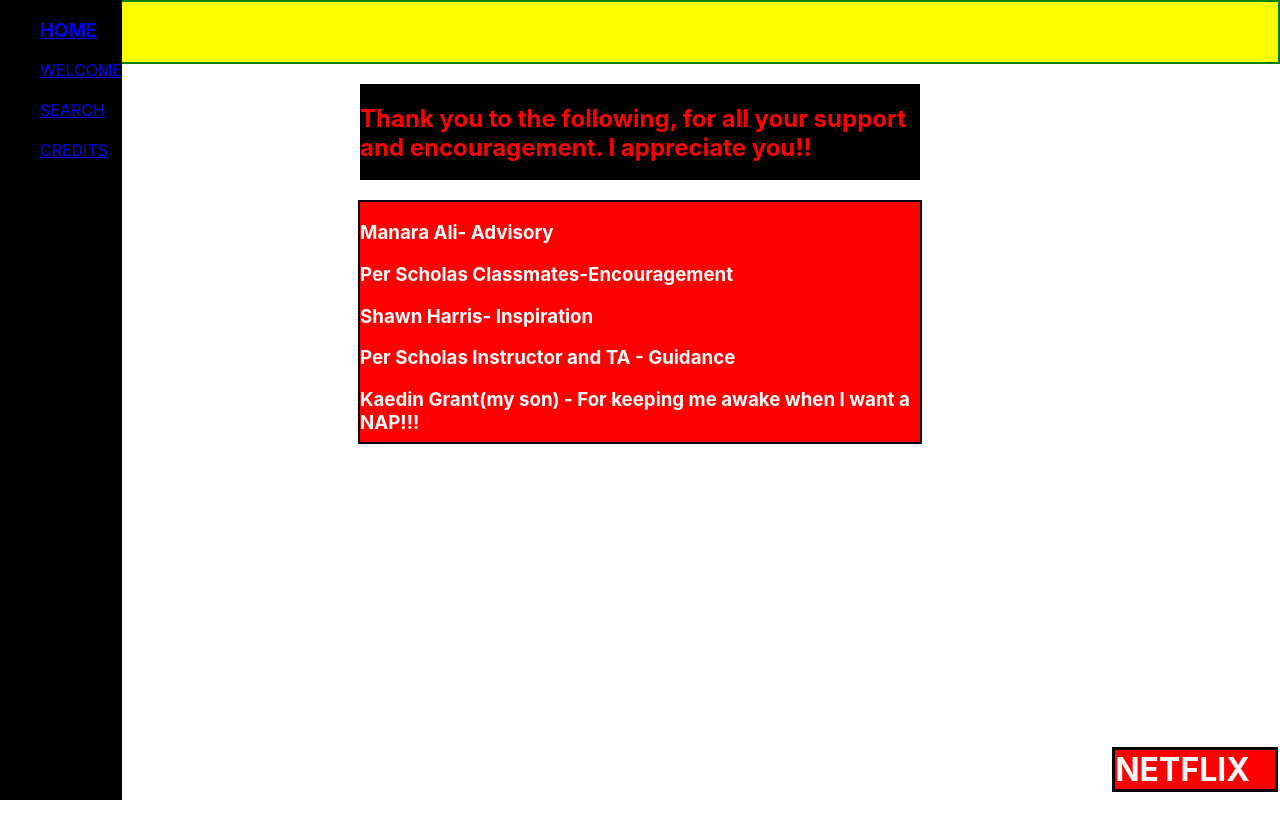
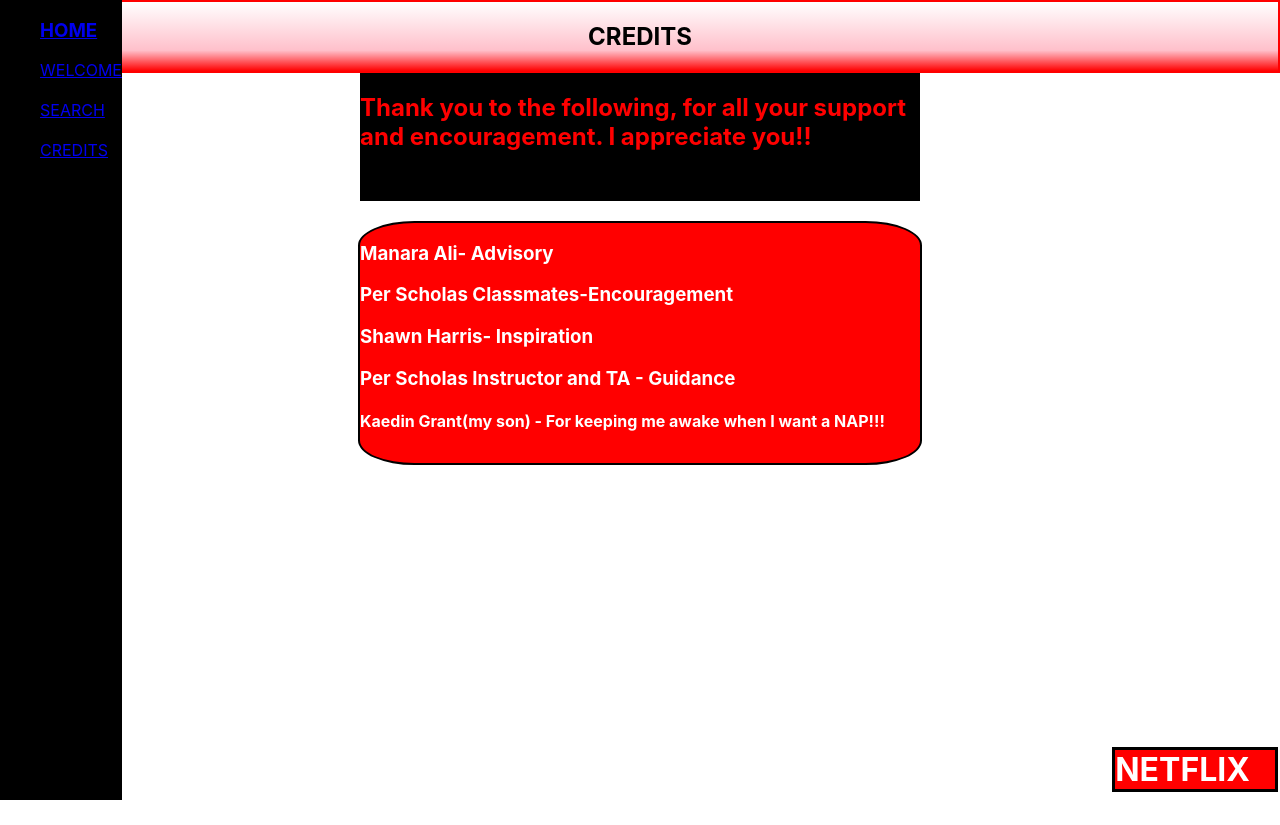
Before and after one commit to twanjobs68/Netflix2, a React (Create React App) app: page /credits in a window 1280 px wide. Built offline with nearby package versions, Linux system fonts and the light colour scheme.

Commit message:
working on last of formatting content in box

```diff
--- a/src/App.css
+++ b/src/App.css
@@ -40,15 +40,6 @@ h1{
   background-color: red;
 }
 
-/* .welcomebanner{ */
-  /* height: 50vpx;
-  width: 50px;
-  text-align: center;
-  background: red;
-  color: white;
-  border: 3px solid black; */
-/* } */
-
 .sideMenu{
   background-color:black;
   width:auto;
@@ -81,6 +72,7 @@ li{
 .who{
   align-items: center;
   justify-content: center;
+  border-radius: 10%;
 
 }
 
@@ -92,16 +84,24 @@ width: 35em;
 justify-content: center ;
 margin:auto;
 align-items: center;
-
-
-
+background: linear-gradient(10deg,red , pink 30%, white );
 }
 
 
-.searchcbar{
+.searchcBar{
   display:flex;
   border: 2px solid black;
-  /*background: linear-gradient(45deg, red 155 pink, white);*/
   color:black;
+ background-color: lightcoral;
+  border-width: 1em 1em 1em 1em;
+  border:1em 1em 1em 1em red outset;
+  float: right;
+}
+
+.credits{
+  background: linear-gradient(0deg,red , pink 30%, white );
 
 }
+.welcomebanner{
+  background: linear-gradient(to left top , red, pink 30%, white);
+}
--- a/src/Components/Credits.jsx
+++ b/src/Components/Credits.jsx
@@ -5,12 +5,10 @@ function Credits() {
      //   {/* style inside of component*/}
      const creditStyle ={
 
-        display: "flex",
-        color: "black",
-        justify_content: "center",
+       justify_content: "center",
         align: "center",
-        background: "yellow",
-        border: "2px solid green"
+        border: "2px solid red",
+
 
 
          }
@@ -25,7 +23,7 @@ function Credits() {
          }
          const thanksStyle={
              display: "flex",
-             height: "6em",
+             height: "8em",
              width: "35em",
              margin:"auto",
              flex_direction:"flex-end",
@@ -38,20 +36,22 @@ function Credits() {
         return (
             <div>
 
-                <div style={creditStyle}>
-                   <h3>CREDITS</h3>
+                 <div className="credits" style={creditStyle}>
+                  <strong><center> <h2>CREDITS</h2> </center></strong>
                 </div>
-                <br></br>
-                    <div classnName="thankYou" style={thanksStyle}>
-                        <h2>Thank you to the following, for all your support and encouragement. I appreciate you!!  </h2>
-                    </div>
+
+                <div classnName="thankYou" style={thanksStyle}>
+                    <h2>Thank you to the following, for all your support and encouragement. I appreciate you!!  </h2>
+                </div>
                     <br></br>
-                     <div className="who" style={infoStyle}>
+                  <div className="who" style={infoStyle}>
                          <h3>Manara Ali- Advisory</h3>
                          <h3>Per Scholas Classmates-Encouragement</h3>
                          <h3>Shawn Harris- Inspiration</h3>
                          <h3> Per Scholas Instructor and TA - Guidance</h3>
-                         <h3>Kaedin Grant(my son) - For keeping me awake when I want a NAP!!!</h3>
+                         <h4>Kaedin Grant(my son) - For keeping me awake when I want a NAP!!!</h4>
+                         {/* <h3>Photo by <a href="https://unsplash.com/@alexbemore?utm_source=unsplash&utm_medium=referral&utm_content=creditCopyText">Alexander Shatov</a> on <a href="https://unsplash.com/s/photos/netflix?utm_source=unsplash&utm_medium=referral&utm_content=creditCopyText">Unsplash</a> */}
+  {/* </h3> */}
                     </div>
                     <div class="myFlixbx">
                       <h1>NETFLIX</h1>
--- a/src/Components/Welcomebanner.jsx
+++ b/src/Components/Welcomebanner.jsx
@@ -10,7 +10,7 @@ function Welcomebanner(){
         // flex_direction:"flex-end",
         align_content: "center",
         justify_content: "center",
-        background: "black",
+        // background: "black",
         color: "red",
         padding: "35px"
 
@@ -25,6 +25,9 @@ function Welcomebanner(){
            <p>Happy Searching!!!</p>
            <p>*****Twan Grant*****</p>
 
+           <div class="myFlixbx">
+                <h1>NETFLIX</h1>
+           </div>
 
         </div>
 
```
